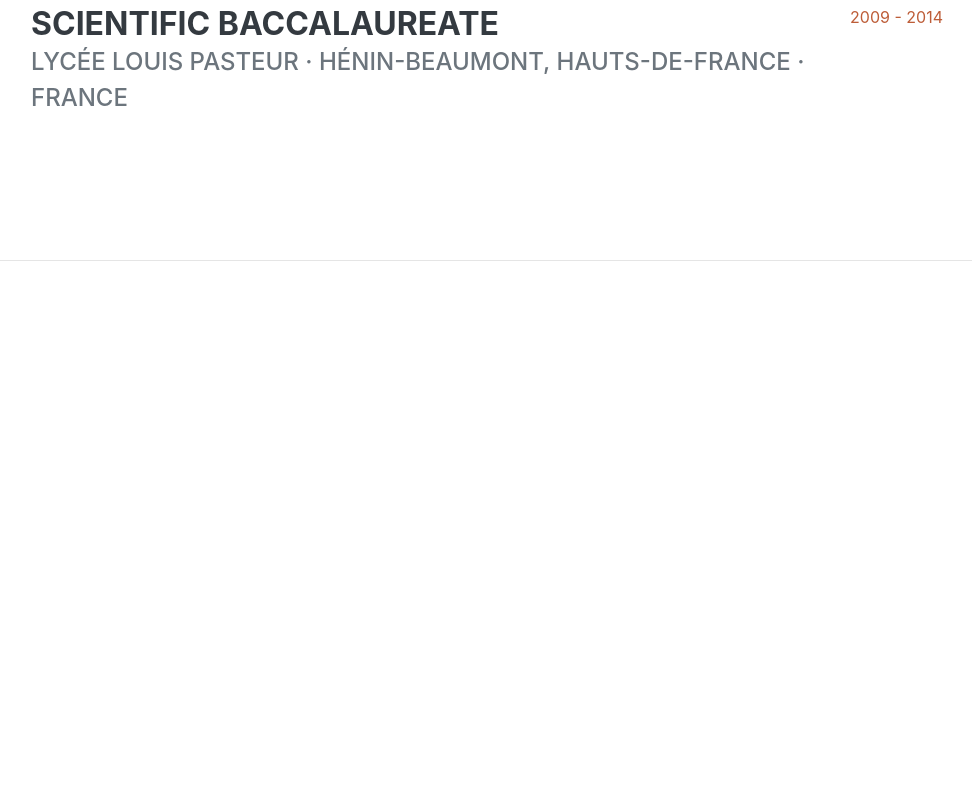
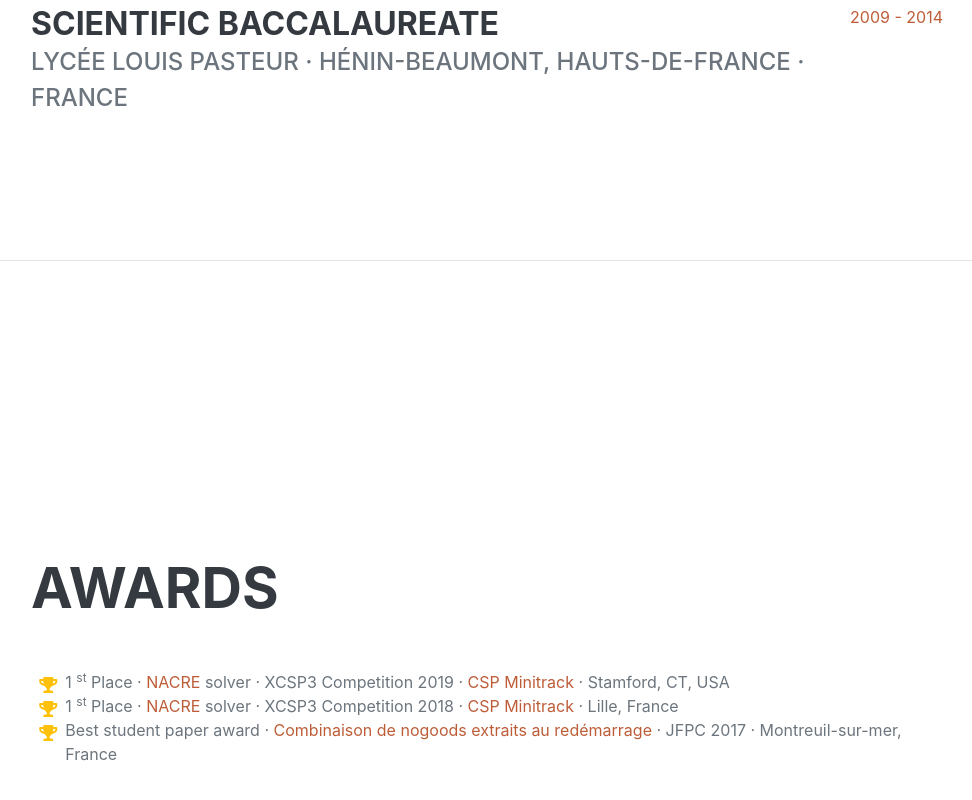
Before and after one commit to gglorian/gglorian.github.io, a plain HTML site: page index.html in a window 1280 px wide. Shown: the part 1930-2730 px from the top of the page, without its empty margins (289-1261 px from the left). Before the commit the page ends 2191 px from the top, so only its background shows below. Drawn offline with nearby package versions, Linux system fonts and the light colour scheme; files whose address does not match are found by name; a web font is replaced by a local one.

Commit message:
awards section

```diff
--- a/index.html
+++ b/index.html
@@ -35,9 +35,8 @@
             <ul class="navbar-nav">
                 <li class="nav-item"><a class="nav-link js-scroll-trigger" href="#about">About</a></li>
                 <li class="nav-item"><a class="nav-link js-scroll-trigger" href="#education">Education</a></li>
-                <li class="nav-item"><a class="nav-link js-scroll-trigger" href="#experience">Experience</a></li>
-                <li class="nav-item"><a class="nav-link js-scroll-trigger" href="#skills">Skills</a></li>
-                <li class="nav-item"><a class="nav-link js-scroll-trigger" href="#interests">Interests</a></li>
+                <li class="nav-item"><a class="nav-link js-scroll-trigger" href="#publications">Publications</a></li>
+                <li class="nav-item"><a class="nav-link js-scroll-trigger" href="#tools">Tools</a></li>
                 <li class="nav-item"><a class="nav-link js-scroll-trigger" href="#awards">Awards</a></li>
             </ul>
         </div>
@@ -98,7 +97,8 @@
                         <div><b>Supervisors</b>: Frédéric Boussemart, Jean-Marie Lagniez, Christophe Lecoutre and
                             Bertrand Mazure</div>
                         <div><b>Keywords</b>: constraint programming, SAT, clauses, nogoods, hybridization</div>
-                        <p class="text-justify"><b>Abstract</b>: This thesis belongs to the field of constraint programming (CP), one of the
+                        <p class="text-justify"><b>Abstract</b>: This thesis belongs to the field of constraint
+                            programming (CP), one of the
                             most efficient
                             paradigms for solving many problems (of a combinatorial nature) in AI. We have been
                             interested in improving the CSP (constraint satisfaction problem) solving techniques,
@@ -150,6 +150,38 @@
     <hr class="m-0" />
 
 
+    <!-- Awards-->
+    <section class="resume-section" id="awards">
+        <div class="resume-section-content">
+            <h2 class="mb-5">Awards</h2>
+            <ul class="fa-ul mb-0">
+                <li>
+                    <span class="fa-li"><i class="fas fa-trophy text-warning"></i></span>
+                    1
+                    <sup>st</sup>
+                    Place · <a class="js-scroll-trigger" href="#tools">NACRE</a> solver · XCSP3 Competition
+                    2019 · <a
+                        href="http://www.cril.univ-artois.fr/XCSP19/results/globalbybench.php?idev=101&idcat=110">CSP
+                        Minitrack</a> · Stamford, CT, USA
+                </li>
+                <li>
+                    <span class="fa-li"><i class="fas fa-trophy text-warning"></i></span>
+                    1
+                    <sup>st</sup>
+                    Place · <a class="js-scroll-trigger" href="#tools">NACRE</a> solver · XCSP3 Competition
+                    2018 · <a
+                        href="http://www.cril.univ-artois.fr/XCSP18/results/globalbybench.php?idev=95&idcat=110">CSP
+                        Minitrack</a> · Lille, France
+                </li>
+                <li>
+                    <span class="fa-li"><i class="fas fa-trophy text-warning"></i></span>
+                    Best student paper award · <a class="js-scroll-trigger" href="#publications">Combinaison de nogoods
+                        extraits au redémarrage</a> · JFPC 2017 ·
+                    Montreuil-sur-mer, France
+                </li>
+            </ul>
+        </div>
+    </section>
     </div>
     <!-- Bootstrap core JS-->
     <script src="https://cdnjs.cloudflare.com/ajax/libs/jquery/3.5.1/jquery.min.js"></script>
```
